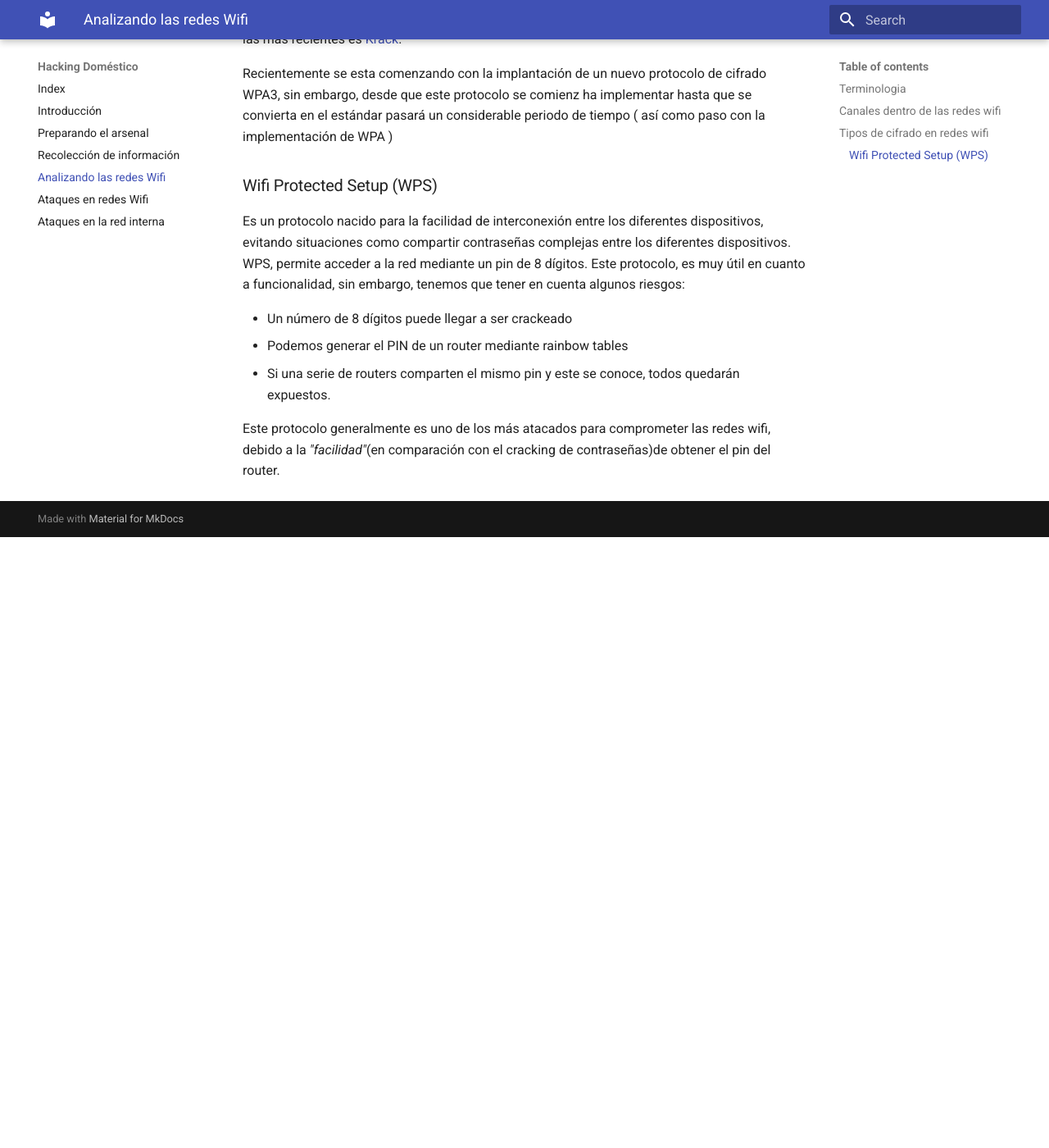
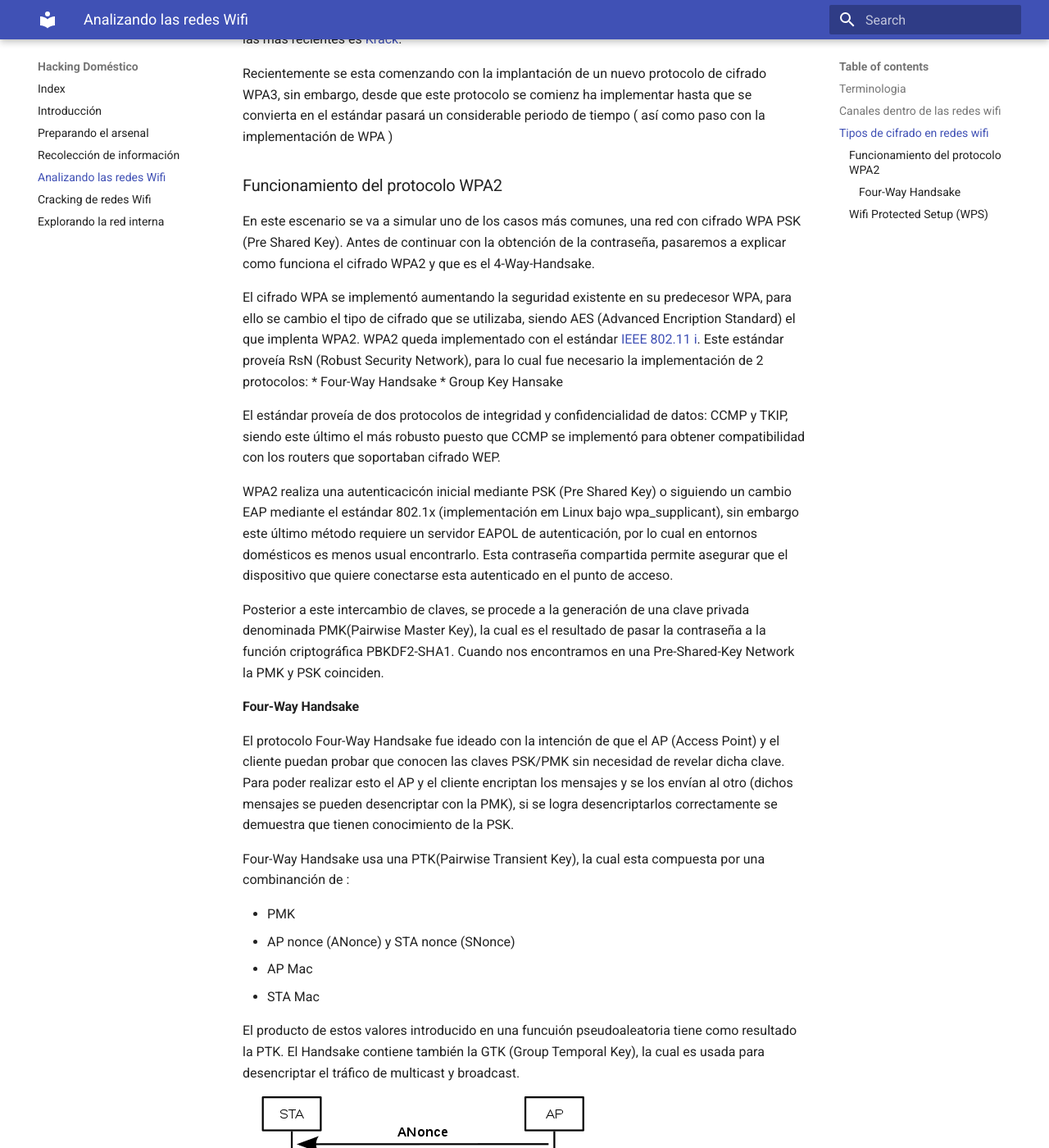
Before and after one commit to hromero99/Seguridad-en-redes-dom-sticas, an MkDocs documentation site: the page built from Documentation/docs/vulnerabilities.md, in a window 1280 px wide and 1400 px high, scrolled down 1457 px. Shown: the whole window at 82% size. Built offline with MkDocs 1.6.1 and Material for MkDocs 9.7.7, drawn with Linux system fonts in a browser that asks for light colours; before the commit the page ends 2112 px from its top, so only the background shows below that; some of the changed text lies outside the part shown.

Commit message:
Agregado protocolo WPA2

```diff
--- a/Documentation/docs/vulnerabilities.md
+++ b/Documentation/docs/vulnerabilities.md
@@ -34,6 +34,47 @@ La complejidad de la contraseña wifi es importante, sin embargo, no tenemos que
 
 Recientemente se esta comenzando con la implantación de un nuevo protocolo de cifrado WPA3, sin embargo, desde que este protocolo se comienz ha implementar hasta que se convierta en el estándar pasará un considerable periodo de tiempo ( así como paso con la implementación de WPA )
 
+### Funcionamiento del protocolo WPA2
+
+En este escenario se va a simular uno de los casos más comunes, una red con cifrado WPA PSK (Pre Shared Key). Antes de continuar con la obtención de la contraseña, pasaremos a explicar como funciona el cifrado WPA2 y que es el 4-Way-Handsake.
+
+El cifrado WPA se implementó aumentando la seguridad existente en su predecesor WPA, para ello se cambio el tipo de cifrado que se utilizaba, siendo AES (Advanced Encription Standard) el que implenta WPA2. WPA2 queda implementado con el estándar [IEEE 802.11 i](https://es.wikipedia.org/wiki/IEEE_802.11i-2004). Este estándar proveía RsN (Robust Security Network), para lo cual fue necesario la implementación de 2 protocolos:
+* Four-Way Handsake
+* Group Key Hansake
+
+El estándar proveía de dos protocolos de integridad y confidencialidad de datos: CCMP y TKIP, siendo este último el más robusto puesto que CCMP se implementó para obtener compatibilidad con los routers que soportaban cifrado WEP.
+
+WPA2 realiza una autenticacicón inicial mediante PSK (Pre Shared Key) o siguiendo un cambio EAP mediante el estándar 802.1x (implementación em Linux bajo wpa_supplicant), sin embargo este último método requiere un servidor EAPOL de autenticación, por lo cual en entornos domésticos es menos usual encontrarlo. Esta contraseña compartida permite asegurar que el dispositivo que quiere conectarse esta autenticado en el punto de acceso.
+
+Posterior a este intercambio de claves, se procede a la generación de una clave privada denominada PMK(Pairwise Master Key), la cual es el resultado de pasar la contraseña a la función criptográfica PBKDF2-SHA1. Cuando nos encontramos en una Pre-Shared-Key Network la PMK y PSK coinciden.
+
+#### Four-Way Handsake
+
+El protocolo Four-Way Handsake fue ideado con la intención de que el AP (Access Point) y el cliente puedan probar que conocen las claves PSK/PMK sin necesidad de revelar dicha clave. Para poder realizar esto el AP y el cliente encriptan los mensajes y se los envían al otro (dichos mensajes se pueden desencriptar con la PMK), si se logra desencriptarlos correctamente se demuestra que tienen conocimiento de la PSK.
+
+Four-Way Handsake usa una PTK(Pairwise Transient Key), la cual esta compuesta por una combinanción de :
+
+* PMK
+* AP nonce (ANonce) y STA nonce (SNonce)
+* AP Mac
+* STA Mac
+
+El producto de estos valores introducido en una funcuión pseudoaleatoria tiene como resultado la PTK. El Handsake contiene también la GTK (Group Temporal Key), la cual es usada para desencriptar el tráfico de multicast y broadcast.
+
+![Four-Way Handsake](img/4-way-handshake.png)
+
+1. El AP envía un paquete Anonce (el cual contiene un valor que solo puede ser usado una vez en una función criptográfica) y un Key Replay Counter encargado de llevar la cuenta de los parquetes que se han transmitido.
+
+2. El cliente (STA) responde con SNonce junto con un MIC (Message Integrity code), el cual incluye aunteticación, por lo tanto es un MAIC (Message Authentication Integrity Code) y el Key Replay Counter
+
+3. El AP comprueba si el mensaje 2 es correcto mediante los campos MIC, Key Replay Counter, MIC, Anonce y RSN. Si el mensaje es correcto pasará a generar la GTK con otro MIC.
+
+4. El STA verifica los datos del mensaje 3 y si es válido envía confirmación al AP.
+
+Este protocolo es vulnerable a KRACK, la cual fue parcheda adecuadamente. Sin embargo, se observaba que en 2018 existían dispositivos sin actualizar que podian ser vulnerables.
+
+
+
 ### Wifi Protected Setup (WPS)
 
 Es un protocolo nacido para la facilidad de interconexión entre los diferentes dispositivos, evitando situaciones como compartir contraseñas complejas entre los diferentes dispositivos. WPS, permite acceder a la red mediante un pin de 8 dígitos. Este protocolo, es muy útil en cuanto a funcionalidad, sin embargo, tenemos que tener en cuenta algunos riesgos:
--- a/Documentation/mkdocs.yml
+++ b/Documentation/mkdocs.yml
@@ -8,5 +8,5 @@ nav:
     - "Preparando el arsenal": raspberry.md
     - "Recolección de información": informationGathering.md
     - "Analizando las redes Wifi": vulnerabilities.md
-    - "Ataques en redes Wifi": crackingWifi.md
-    - "Ataques en la red interna": networkAttack.md
+    - "Cracking de  redes Wifi": crackingWifi.md
+    - "Explorando la red interna": networkAttack.md
```
Also changed, not shown: Documentation/docs/informationGathering.md (+2 -6 lines), Documentation/docs/img/4-way-handshake.png (added).
